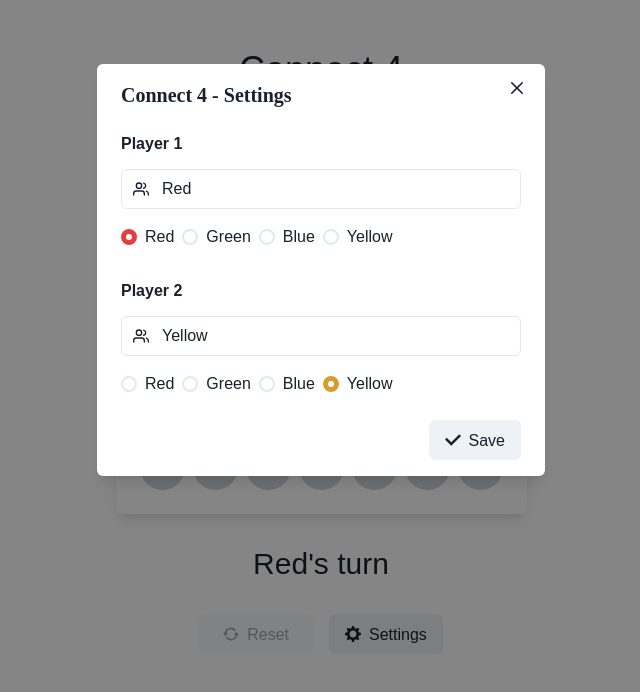
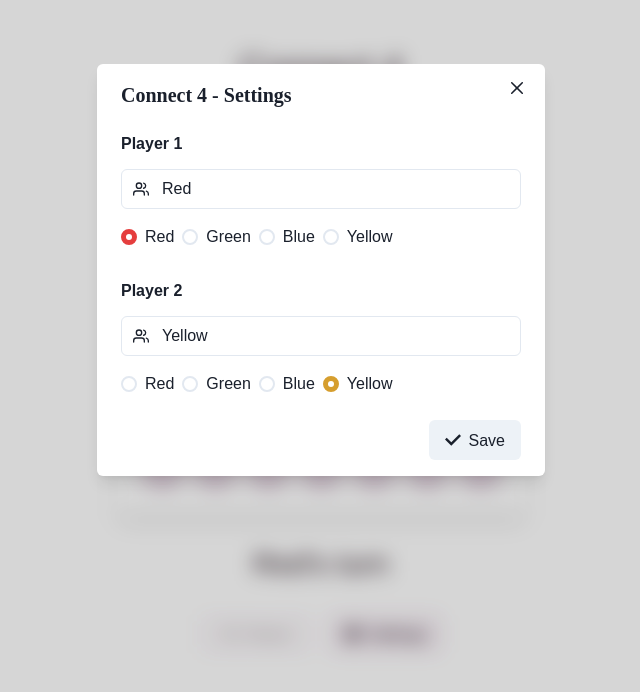
Before and after one commit to thdomingues-dev/connect-4, a React (Create React App) app: page / in a window 1280 px wide. Both pictures are taken after a click on the button "Settings". Shown: the top 692 px of the page, without its empty margins (319-959 px from the left). Built offline with nearby package versions, Linux system fonts and the light colour scheme; the HTML template or start-up script is replaced by a standard one.

Commit message:
feat: add back-drop effect in modal-overlay

```diff
--- a/src/components/GameControls.tsx
+++ b/src/components/GameControls.tsx
@@ -49,7 +49,7 @@
 
   return (
     <Modal isOpen={isModalOpen} onClose={onModalClose} motionPreset="slideInBottom" size={{ base: 'xs', md: 'md' }}>
-      <ModalOverlay />
+      <ModalOverlay bg="blackAlpha.300" backdropFilter="blur(10px) hue-rotate(90deg)" />
       <ModalContent>
         <ModalHeader fontFamily="Ubuntu">Connect 4 - Settings</ModalHeader>
         <ModalCloseButton />
```
